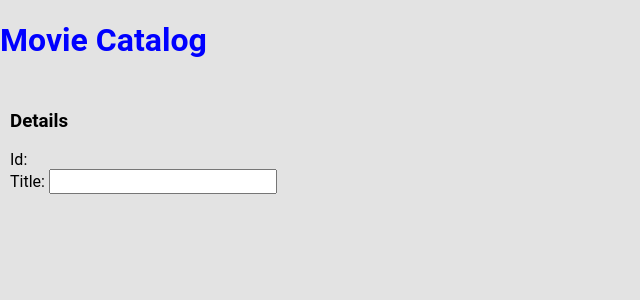
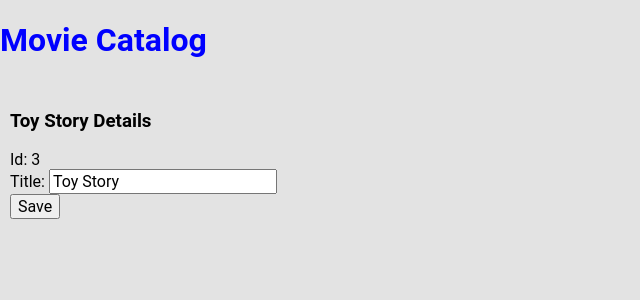
Before and after one commit to selagroup/Angular_Course, an Angular app: page / in a window 1280 px wide. Shown: the top 300 px of the page, without its empty margins (0-640 px from the left). Built offline with nearby package versions, Linux system fonts and the light colour scheme.

Commit message:
Data Binding

```diff
--- a/src/app/app.component.html
+++ b/src/app/app.component.html
@@ -1,15 +1,17 @@
 <h1>Movie Catalog</h1>
 <section>
   <div class='details'>
-    <h3>Details</h3>
+    <h3>{{movie.title}} Details</h3>
     <div>
-      Id:
+      Id: {{movie.id}}
     </div>
     <div>
       <label >
-        Title: <input type='text' />
+        Title: <input type='text' [value]="movie.title"
+                      (keyup.enter)="movie.title=titleInput.value" #titleInput />
       </label>
     </div>
+    <button (click)="onSaveMovie(titleInput.value)" >Save</button>
 
   </div>
 </section>
--- a/src/app/app.component.ts
+++ b/src/app/app.component.ts
@@ -1,4 +1,5 @@
 import {Component, OnInit} from '@angular/core';
+import {Movie} from "./models/movie.model";
 
 @Component({
   selector:'app-root',
@@ -7,8 +8,20 @@
 })
 export class AppComponent implements OnInit{
 
+  private movie: Movie;
+
+
+  constructor(){
+    this.movie = new Movie(3,'Toy Story');
+  }
+
   ngOnInit(){
     console.log('app init');
   }
 
+  onSaveMovie(value){
+    this.movie.title=value;
+  }
+
+
 }
--- /dev/null
+++ b/src/app/models/movie.model.ts
@@ -0,0 +1,3 @@
+export class Movie {
+  constructor(public id,public title){}
+}
```
